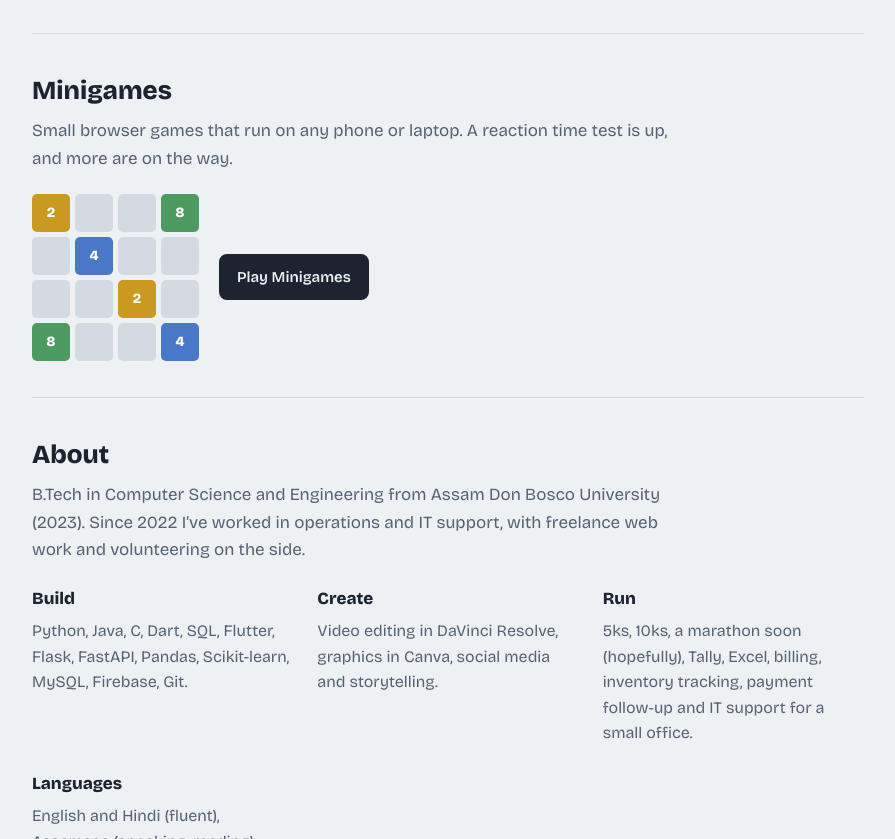
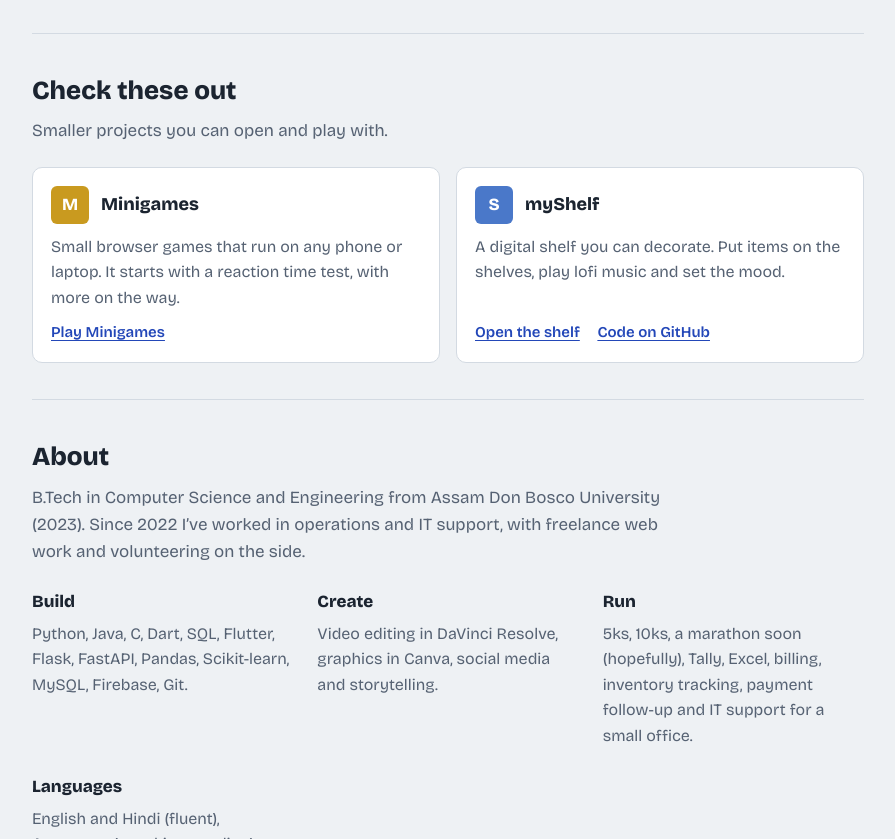
Before and after one commit to kun-zZ/kun-zZ.github.io, a plain HTML site: page index.html in a window 1280 px wide. Shown: the part 1770-2609 px from the top of the page, without its empty margins (192-1087 px from the left). Drawn offline with nearby package versions, Linux system fonts and the light colour scheme.

Commit message:
Update index.html

```diff
--- a/index.html
+++ b/index.html
@@ -97,10 +97,6 @@ section h2 { font-size: 26px; margin: 0 0 6px; font-weight: 800; }
 .cols h3 { margin: 0 0 6px; font-size: 17px; }
 .cols p { margin: 0; color: var(--muted); font-size: 16px; }
 
-.games { display: flex; gap: 20px; align-items: center; flex-wrap: wrap; }
-.board { display: grid; grid-template-columns: repeat(4, 38px); gap: 5px; }
-.board span { height: 38px; border-radius: 5px; background: var(--line); display: grid; place-items: center; font-weight: 800; font-size: 14px; color: var(--tilefg); }
-.board .a { background: var(--yellow); } .board .b { background: var(--green); } .board .c { background: var(--blue); }
 
 footer { padding: 28px 0 48px; border-top: 1px solid var(--line); color: var(--muted); font-size: 15px; }
 </style>
@@ -110,7 +106,7 @@ footer { padding: 28px 0 48px; border-top: 1px solid var(--line); color: var(--m
   <header class="top">
     <strong>Kunal Kumar Jain</strong>
     <nav aria-label="Sections">
-      <a href="#work">Work</a><a href="#games">Minigames</a><a href="#about">About</a><a href="#contact">Contact</a>
+      <a href="#work">Work</a><a href="#play">Play</a><a href="#about">About</a><a href="#contact">Contact</a>
       <button id="themeToggle" class="theme-toggle" type="button" aria-label="Switch to dark theme" aria-pressed="false">
         <span class="knob">
           <svg class="sun" viewBox="0 0 24 24" width="14" height="14" fill="none" stroke="currentColor" stroke-width="2" stroke-linecap="round" aria-hidden="true"><circle cx="12" cy="12" r="4"/><path d="M12 2v2M12 20v2M4.9 4.9l1.4 1.4M17.7 17.7l1.4 1.4M2 12h2M20 12h2M4.9 19.1l1.4-1.4M17.7 6.3l1.4-1.4"/></svg>
@@ -142,17 +138,25 @@ footer { padding: 28px 0 48px; border-top: 1px solid var(--line); color: var(--m
       <div class="grid" id="grid"></div>
     </section>
 
-    <section id="games" aria-labelledby="games-h">
-      <h2 id="games-h">Minigames</h2>
-      <p class="sub">Small browser games that run on any phone or laptop. A reaction time test is up, and more are on the way.</p>
-      <div class="games">
-        <div class="board" aria-hidden="true">
-          <span class="a">2</span><span></span><span></span><span class="b">8</span>
-          <span></span><span class="c">4</span><span></span><span></span>
-          <span></span><span></span><span class="a">2</span><span></span>
-          <span class="b">8</span><span></span><span></span><span class="c">4</span>
-        </div>
-        <a class="btn solid" href="https://kun-zz.github.io/minigames/">Play Minigames</a>
+    <section id="play" aria-labelledby="play-h">
+      <h2 id="play-h">Check these out</h2>
+      <p class="sub">Smaller projects you can open and play with.</p>
+      <div class="grid">
+        <article class="card">
+          <div class="head"><div class="mark" style="background:var(--yellow)" aria-hidden="true">M</div><h3>Minigames</h3></div>
+          <p>Small browser games that run on any phone or laptop. It starts with a reaction time test, with more on the way.</p>
+          <div class="go">
+            <a href="https://kun-zz.github.io/minigames/" target="_blank" rel="noopener noreferrer">Play Minigames</a>
+          </div>
+        </article>
+        <article class="card">
+          <div class="head"><div class="mark" style="background:var(--blue)" aria-hidden="true">S</div><h3>myShelf</h3></div>
+          <p>A digital shelf you can decorate. Put items on the shelves, play lofi music and set the mood.</p>
+          <div class="go">
+            <a href="https://kun-zz.github.io/myShelf/" target="_blank" rel="noopener noreferrer">Open the shelf</a>
+            <a href="https://github.com/kun-zZ/myShelf" target="_blank" rel="noopener noreferrer">Code on GitHub</a>
+          </div>
+        </article>
       </div>
     </section>
 
```
